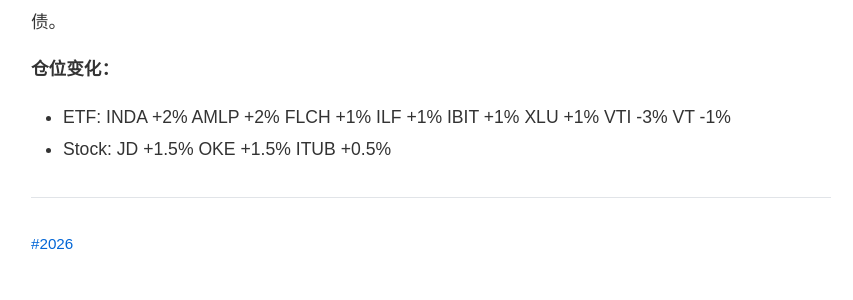
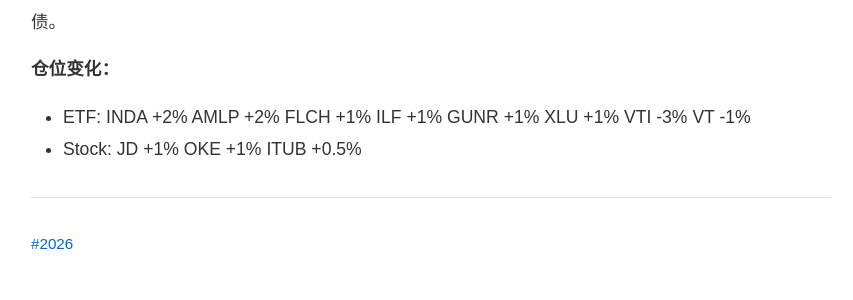
Before and after one commit to pwen/pwen.github.io, a Jekyll site: the page built from _posts/2026-01-31-packing-up-a-chapter-of-my-life.md, in a window 1280 px wide and 900 px high, scrolled down 4837 px. Shown: the part 311-611 px from the top of the window, without its empty margins (209-1062 px from the left). Built offline with Jekyll 4.4.1, drawn with Linux system fonts in a browser that asks for light colours; some of the changed text lies outside the part shown.

Commit message:
blog update

```diff
--- a/_posts/2026-01-31-packing-up-a-chapter-of-my-life.md
+++ b/_posts/2026-01-31-packing-up-a-chapter-of-my-life.md
@@ -116,5 +116,5 @@
 贵金属这边可谓腥风血雨啊：最后一周内，金价先空前上涨，又急跌回吐。说什么的人都有，而我看到的是，在这一波剧烈波动后，按市价计算的美国官方黄金储备，目前只相当于外国持有美国国债规模的大约14%，远低于1989年和长期均值，更是大大低于1980年高点。我依旧长期看多黄金、看空长期美债。
 
 **仓位变化：**
-- ETF: INDA +2% AMLP +2% FLCH +1% ILF +1% IBIT +1% XLU +1% VTI -3% VT -1%
-- Stock: JD +1.5% OKE +1.5% ITUB +0.5%
+- ETF: INDA +2% AMLP +2% FLCH +1% ILF +1% GUNR +1% XLU +1% VTI -3% VT -1%
+- Stock: JD +1% OKE +1% ITUB +0.5%
```
Also changed, not shown: other parts of _posts/2026-01-31-packing-up-a-chapter-of-my-life.md (+1 -1 lines).
